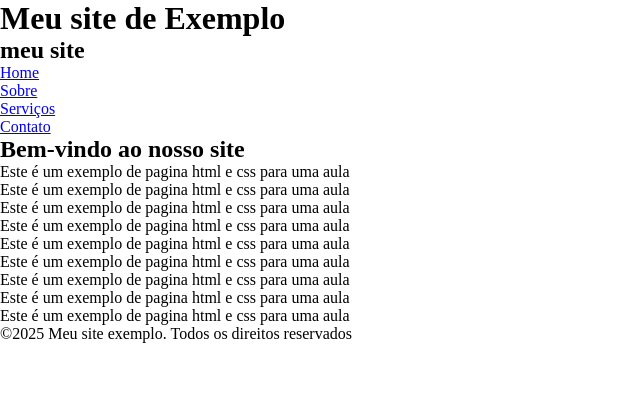
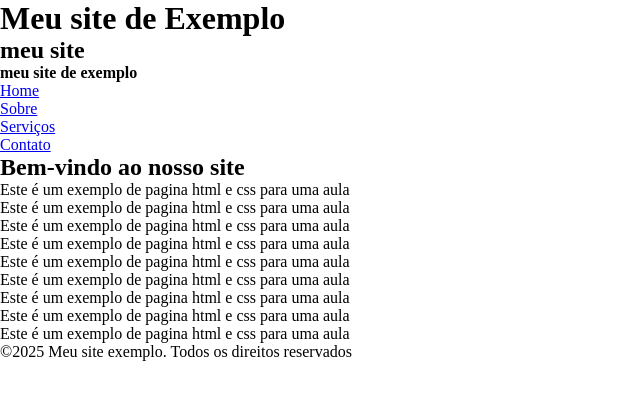
Before and after one commit to RObsonOli/aulas-sobre-git, a plain HTML site: page index.html in a window 1280 px wide. Shown: the whole page, without its empty margins (0-640 px from the left). Drawn offline with Linux system fonts and the light colour scheme.

Commit message:
adicionando novo titulo

```diff
--- a/index.html
+++ b/index.html
@@ -10,6 +10,7 @@
     <header>
         <h1>Meu site de Exemplo</h1>
         <h2>meu site</h2>
+        <h4>meu site de exemplo</h4>
     </header>
 
     <nav>
```
